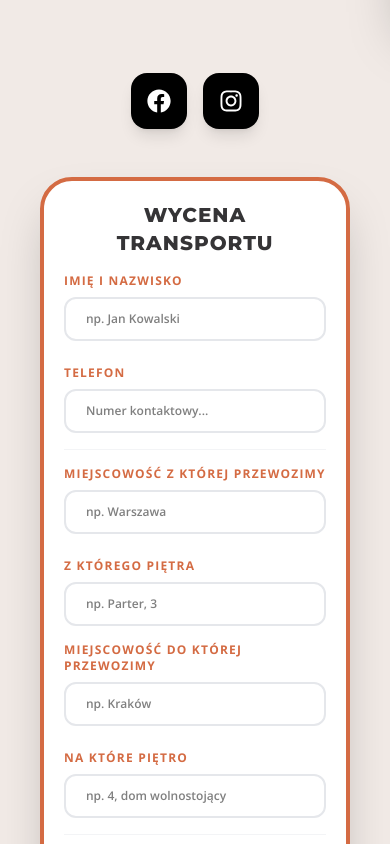
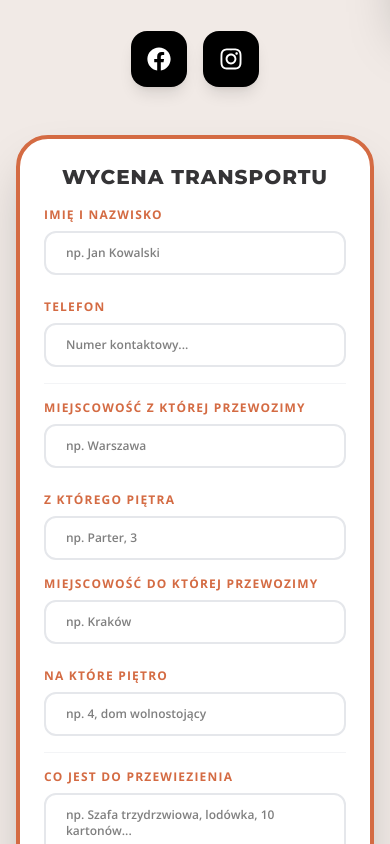
Before and after one commit to MstowskaSandra/owca-transport, a React (Vite) app: page /kontakt in a window 390 px wide. Shown: the part 820-1664 px from the top of the page. Built offline with nearby package versions, Linux system fonts and the light colour scheme; a web font is replaced by a local one.

Commit message:
style(Contact): optimize section layout for mobile screens

```diff
--- a/src/components/ContactForm.jsx
+++ b/src/components/ContactForm.jsx
@@ -71,7 +71,7 @@ export const ContactForm = () => {
   };
 
   return (
-    <Reveal className="w-full max-w-3xl mx-auto bg-white p-5 sm:p-6 lg:p-10 rounded-4xl shadow-2xl border-4 border-[#D46B43]">
+    <Reveal className="w-full max-w-3xl mx-auto bg-white  p-6 lg:p-10 rounded-4xl shadow-2xl border-4 border-[#D46B43]">
       <h3 className="font-mont font-extrabold tracking-wider text-xl text-[#353436] uppercase text-center pb-4">
         Wycena Transportu
       </h3>
--- a/src/pages/Contact.jsx
+++ b/src/pages/Contact.jsx
@@ -7,7 +7,7 @@ import { HiShieldCheck } from "react-icons/hi";
 
 const Contact = () => {
   return (
-    <section className="bg-[#F1EAE6] py-16 pb-8 lg:py-20 font-text px-6 lg:px-12 flex flex-col md:flex-row justify-around items-center md:items-start gap-12 md:gap-4">
+    <section className="bg-[#F1EAE6] py-16 pb-8 lg:py-20 font-text px-2 md:px-6 lg:px-12 flex flex-col md:flex-row justify-around items-center md:items-start gap-12 md:gap-4">
       <Reveal className="flex flex-col justify-items-start gap-4 px-6 pt-0 md:pt-26 w-full md:w-[40%]">
         <h2 className="font-mont font-extrabold tracking-wider text-2xl text-[#353436] uppercase text-center md:text-left">
           Skontaktuj się z nami
@@ -119,7 +119,7 @@ const Contact = () => {
         </div>
       </Reveal>
 
-      <Reveal delay={0.15} className="w-full md:w-[60%] px-4">
+      <Reveal delay={0.15} className="w-full md:w-[60%] px-2 md:px-4">
         <ContactForm />
       </Reveal>
     </section>
```
